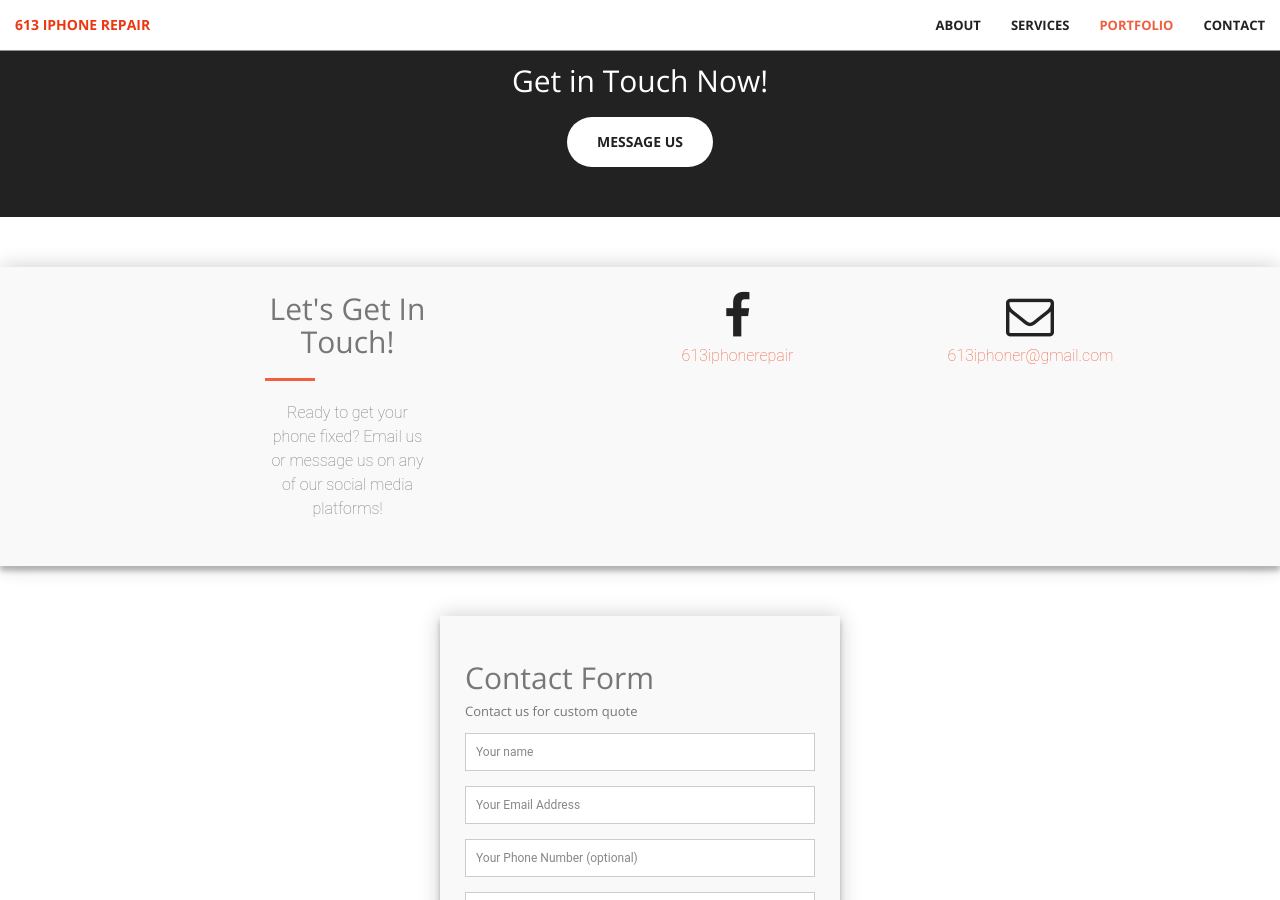
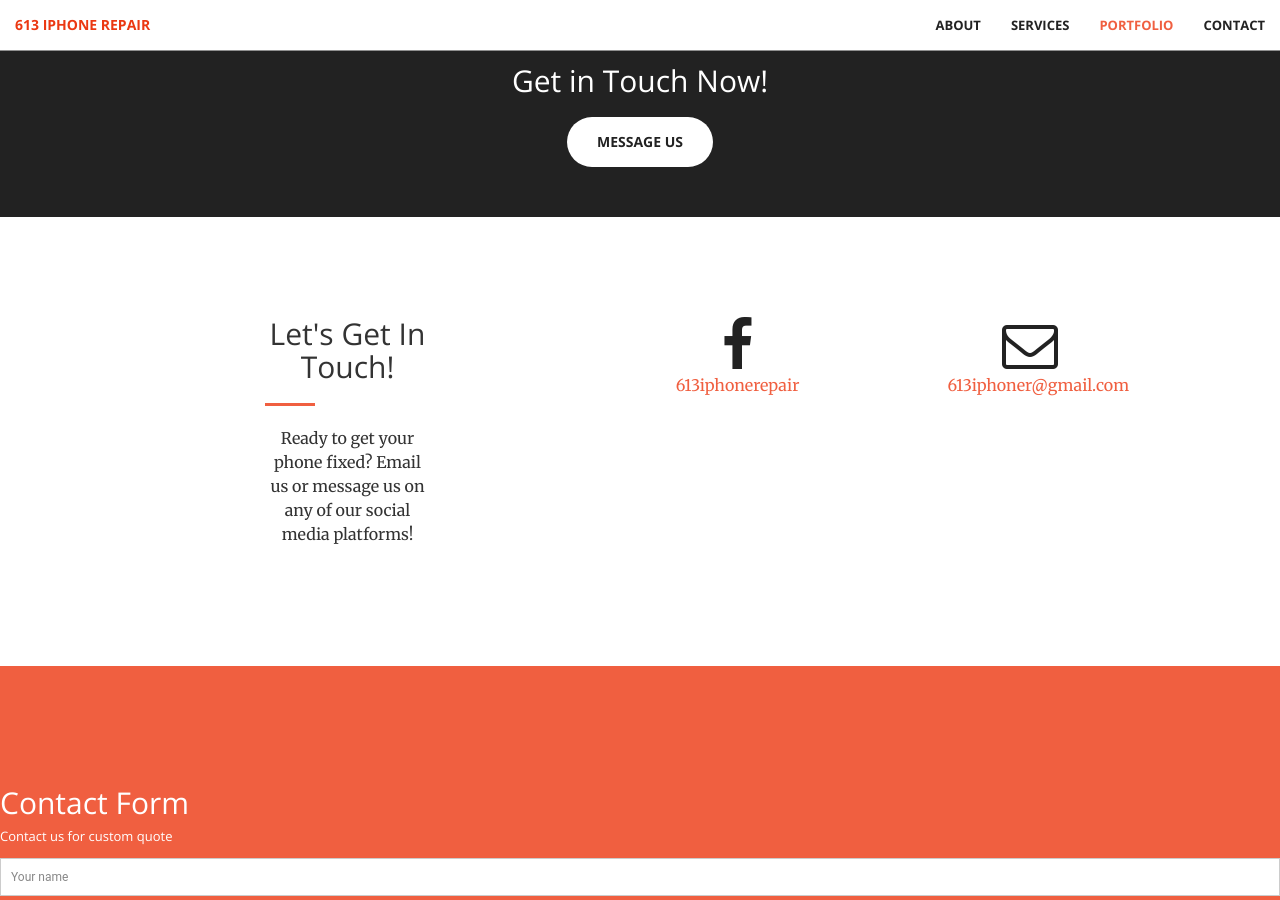
Before and after one commit to SuhaibElkomy/613iphonerepair, a Jekyll site: the page built from index.html, in a window 1280 px wide and 900 px high, scrolled down 3088 px. Built offline with Jekyll 4.4.1, drawn with Linux system fonts in a browser that asks for light colours.

Commit message:
Update Quote.html

```diff
--- a/_includes/Quote.html
+++ b/_includes/Quote.html
@@ -1,3 +1,4 @@
+<section class="bg-primary" id="quote">
 <head>
 <style>
 
@@ -17,16 +18,6 @@
 body {
 
 
-}
-
-.container_1 {
-  max-width: 400px;
-  width: 100%;
-  margin: 0 auto;
-  position: relative;
-  color: orange;
-
-}
 
 #contact input[type="text"],
 #contact input[type="email"],
@@ -37,18 +28,6 @@ body {
   font: 400 12px/16px "Roboto", Helvetica, Arial, sans-serif;
 }
 
-#contact {
-  background: #F9F9F9;
-  padding: 25px;
-  margin: 50px 0;
-  box-shadow: 0 0 20px 0 rgba(0, 0, 0, 0.2), 0 5px 5px 0 rgba(0, 0, 0, 0.24);
-   font-family: "Roboto", Helvetica, Arial, sans-serif;
-  font-weight: 100;
-  font-size: 12px;
-  line-height: 30px;
-  color: #777;
-
-}
 
 #contact h3 {
   display: block;
```
